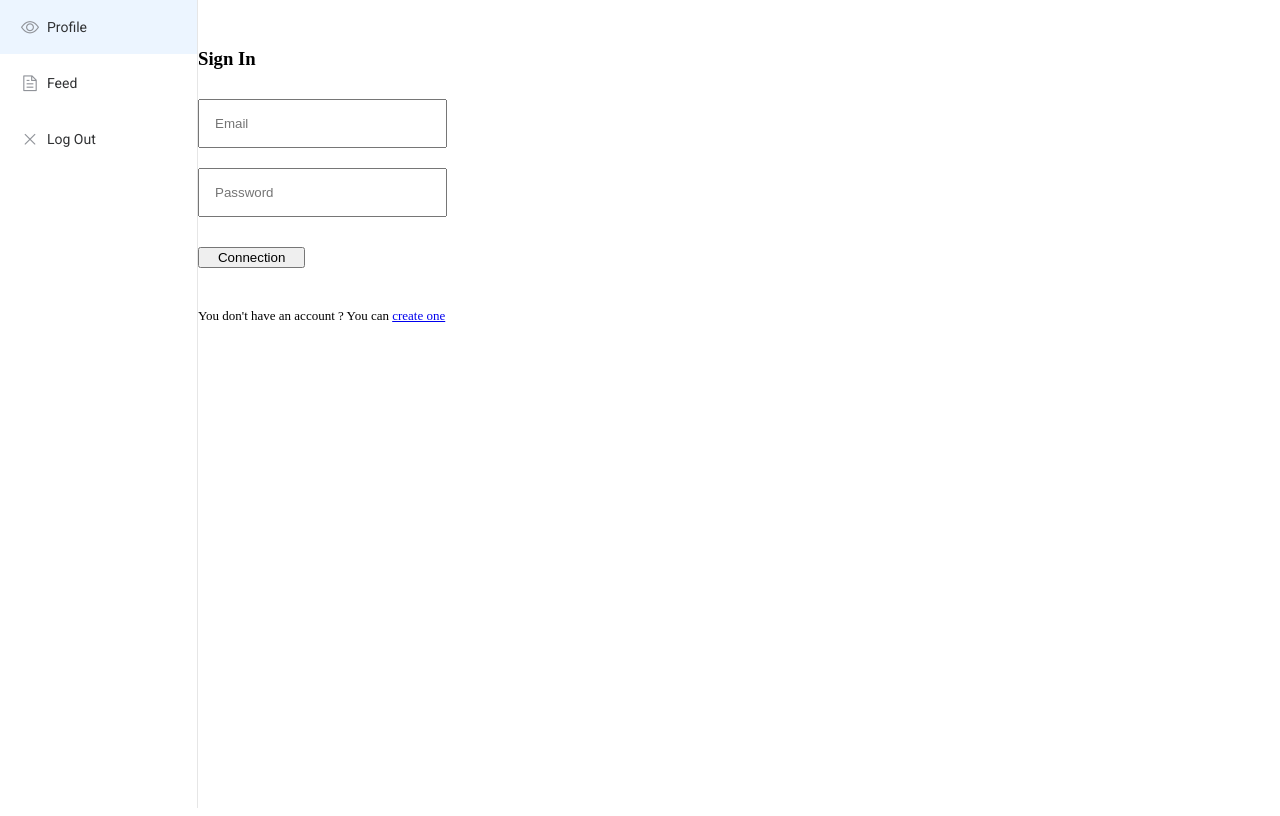
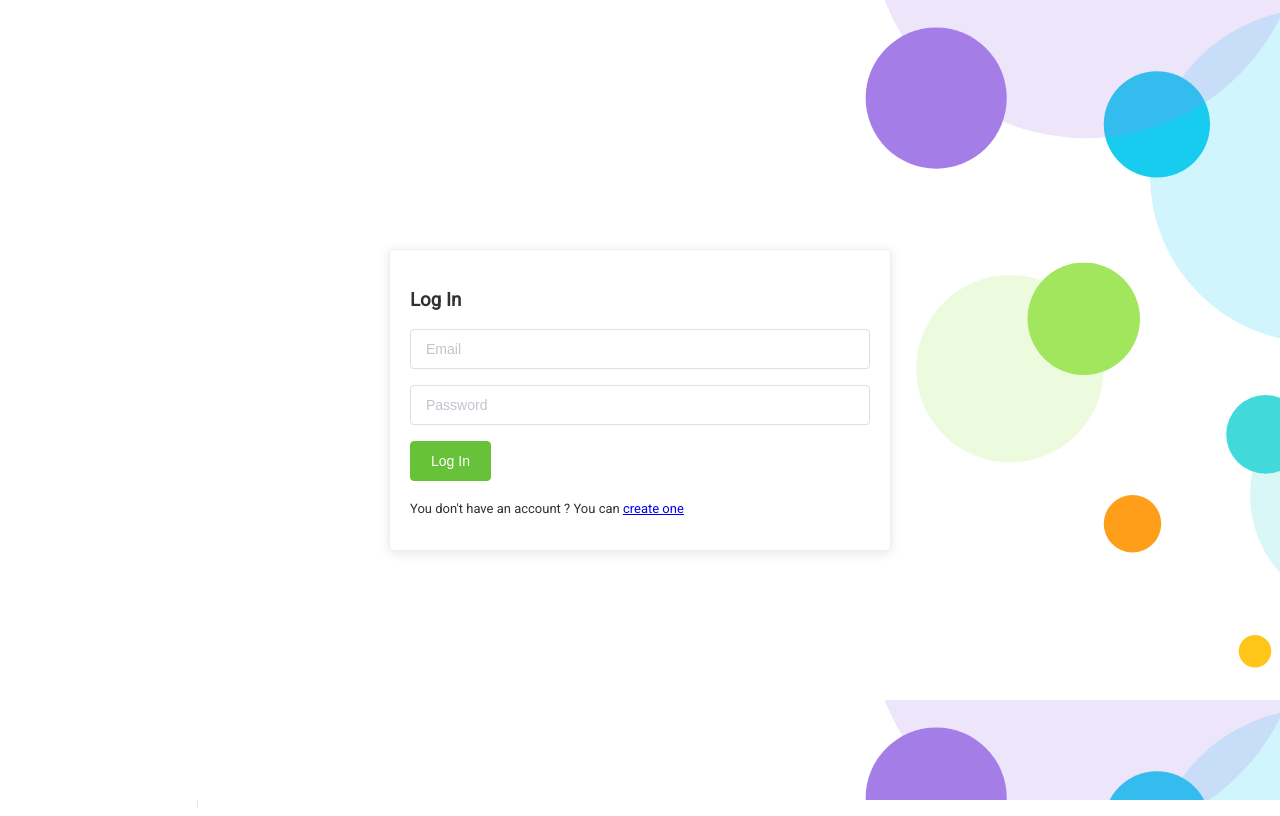
Before and after one commit to avijayvergia/quora-clone, a Vue app: page /#/login in a window 1280 px wide. Built offline with nearby package versions, Linux system fonts and the light colour scheme; no server answers; what vuefire would draw is missing.

Commit message:
login and signup pages ui changes

```diff
--- a/src/pages/LogIn.vue
+++ b/src/pages/LogIn.vue
@@ -1,10 +1,17 @@
 <template>
-  <div class="login">
-    <h3>Sign In</h3>
-    <input type="text" v-model="email" placeholder="Email"><br>
-    <input type="password" v-model="password" placeholder="Password"><br>
-    <button v-on:click="signIn">Connection</button>
-    <p>You don't have an account ? You can <router-link to="/signup">create one</router-link></p>
+  <div class="parent">
+    <el-card class="login">
+    <h3>Log In</h3>
+     <el-input placeholder="Email" v-model="email" clearable>
+    </el-input>
+    <p></p>
+    <el-input placeholder="Password" v-model="password" clearable>
+      </el-input>
+    <p></p>
+    <el-button type="success" v-on:click="signIn">Log In</el-button>
+       <span>You don't have an account ? You can
+      <router-link to="/signup">create one</router-link></span>
+  </el-card>
   </div>
 </template>
 
@@ -37,25 +44,32 @@ export default {
 
 <style scoped>
 /* "scoped" attribute limit the CSS to this component only */
+
+.parent {
+  background-image: url(../assets/background-a2f2fdf7dcdaafe1c52909ac3b643dea.svg);
+  position: absolute;
+  top: 0;
+  bottom: 0;
+  left: 0;
+  right: 0;
+}
+
 .login {
-  margin-top: 40px;
+  width: 500px;
+  height: 300px;
+  font-family: "Roboto", sans-serif;
+  position: absolute;
+  top: 0;
+  bottom: 0;
+  left: 0;
+  right: 0;
+
+  margin: auto;
 }
-input {
-  margin: 10px 0;
-  width: 20%;
-  padding: 15px;
-}
-button {
+
+span {
+  display: block;
   margin-top: 20px;
-  width: 10%;
-  cursor: pointer;
-}
-p {
-  margin-top: 40px;
   font-size: 13px;
 }
-p a {
-  text-decoration: underline;
-  cursor: pointer;
-}
 </style>
--- a/src/pages/SignUp.vue
+++ b/src/pages/SignUp.vue
@@ -1,15 +1,17 @@
 <template>
-  <div class="sign-up">
-    <p>Let's create a new account !</p>
+  <div class="parent">
+    <el-card class="sign-up">
+    <h3>Let's create a new account !</h3>
     <el-input placeholder="Email" v-model="email" clearable>
     </el-input>
-    <br>
+    <p></p>
     <el-input placeholder="Password" v-model="password" clearable>
       </el-input>
-    <br>
+    <p></p>
     <el-button type="success" v-on:click="signUp">Sign Up</el-button>
     <span>or go back to
       <router-link to="/login">login</router-link>.</span>
+ </el-card>
   </div>
 </template>
 
@@ -17,14 +19,14 @@
 import { Firebase } from "../middleware/firebase";
 export default {
   name: "signUp",
-    data: function () {
+  data: function() {
     return {
       email: "",
       password: ""
     };
   },
   methods: {
-      signUp: function () {
+    signUp: function() {
       console.log("Inside signup function");
       Firebase.auth()
         .createUserWithEmailAndPassword(this.email, this.password)
@@ -43,25 +45,31 @@
 </script>
 
 <style scoped>
-  .signUp {
-    margin-top: 40px;
+.parent {
+  background-image: url(../assets/background-a2f2fdf7dcdaafe1c52909ac3b643dea.svg);
+  position: absolute;
+  top: 0;
+  bottom: 0;
+  left: 0;
+  right: 0;
 }
 
-  input {
-    margin: 10px 0;
-    width: 20%;
-    padding: 15px;
-  }
+.sign-up {
+  width: 500px;
+  height: 300px;
+  font-family: "Roboto", sans-serif;
+  position: absolute;
+  top: 0;
+  bottom: 0;
+  left: 0;
+  right: 0;
 
-  button {
-    margin-top: 10px;
-    width: 10%;
-    cursor: pointer;
+  margin: auto;
 }
 
 span {
   display: block;
   margin-top: 20px;
-    font-size: 11px;
+  font-size: 13px;
 }
 </style>
```
Also changed, not shown: src/assets/background-a2f2fdf7dcdaafe1c52909ac3b643dea.svg (added). Lines whose indentation alone changed are shown as unchanged.
